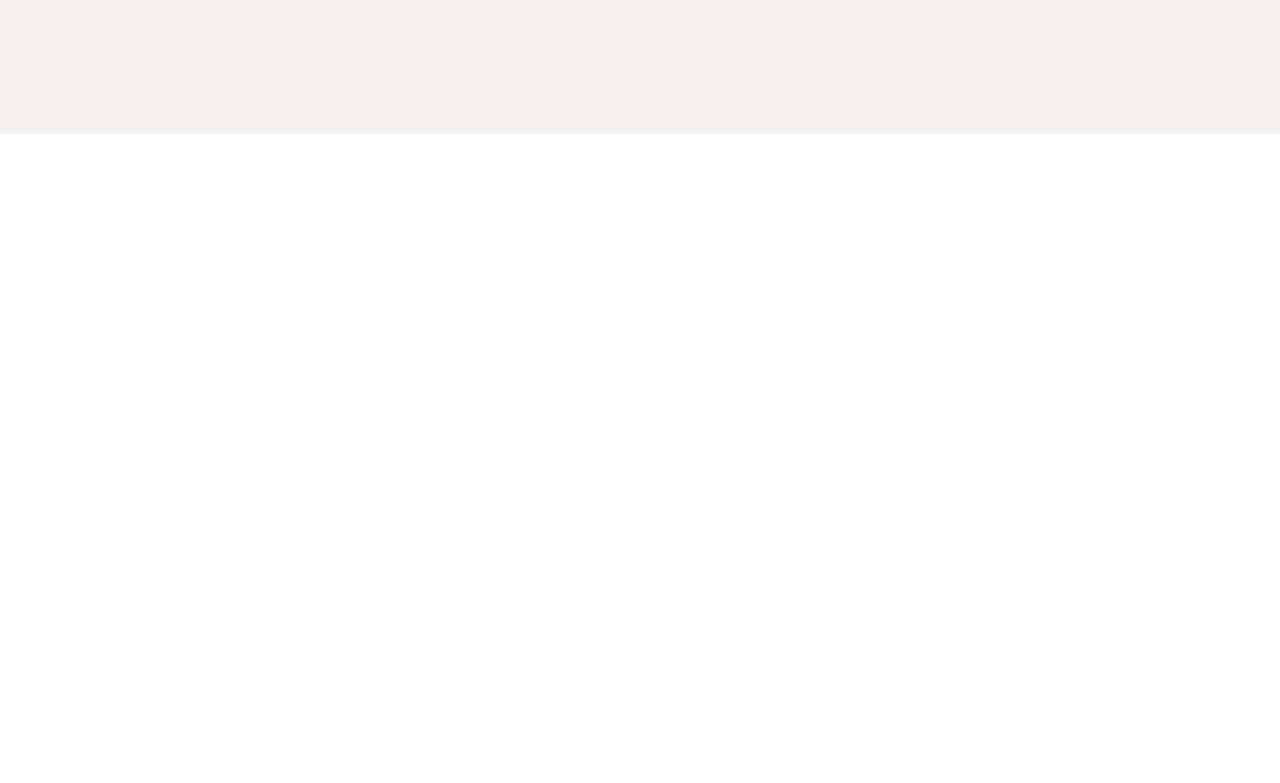
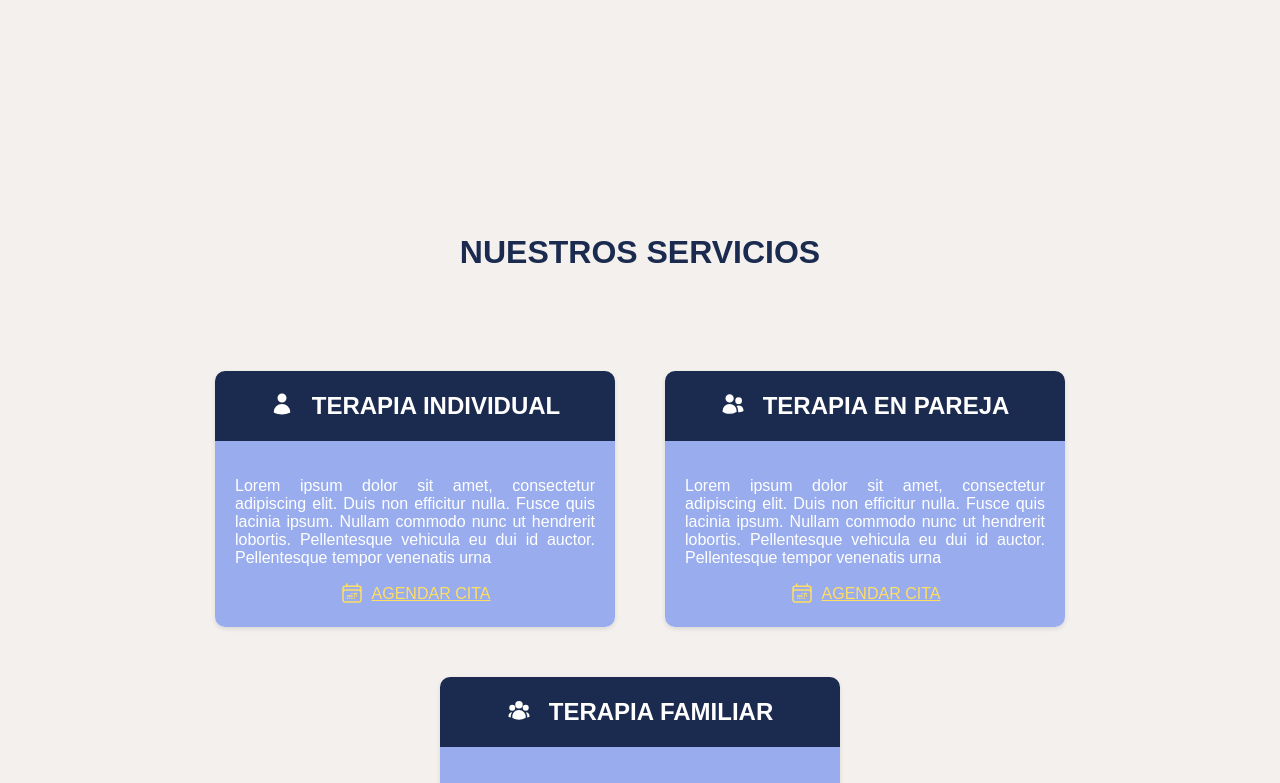
Before and after one commit to EusaHack/Centro_Platon, a React (Vite) app in the folder project/index/: page / in a window 1280 px wide. Shown: the part 1360-2143 px from the top of the page. Before the commit the page ends 1494 px from the top, so only its background shows below. Built offline with nearby package versions, Linux system fonts and the light colour scheme.

Commit message:
[UPDATE]  pantalla nuestros servicios

```diff
--- /dev/null
+++ b/project/index/src/components/CardServicios/CardServicios.css
@@ -0,0 +1,40 @@
+.card-ser {
+    background-color: #fff;
+    border-radius: 10px;
+    box-shadow: 0 2px 5px rgba(0, 0, 0, 0.1);
+    width: 400px;
+  }
+
+  .card-header-ser {
+    display: flex; /* Flexbox para el diseño */
+    align-items: center; /* Centrado vertical */
+    justify-content: center; /* Centrado horizontal */
+    gap: 10px; /* Espacio entre el ícono y el texto */
+    background-color: #1B2A4F; /* Fondo del contenedor */
+    border-top-left-radius: 10px;
+    border-top-right-radius: 10px;
+    padding: 1px; /* Aumenta el espacio interno para mejor apariencia */
+    text-align: center;
+    position: relative;
+}
+
+
+  .txt-ser{
+    color: #fff;
+  }
+
+  .card-body-ser {
+    padding: 20px;
+    text-align: center;
+    background-color: #98acee;
+    border-radius: 0px 0px 10px 10px;
+  }
+
+  .txt-card-ser {
+    text-align: justify;
+    color: #fff;
+}
+
+.txt-icon-ser{
+    color: #ffde61;
+}
--- /dev/null
+++ b/project/index/src/components/CardServicios/CardServicios.jsx
@@ -0,0 +1,20 @@
+import "./CardServicios.css"
+
+export function CardServicios({nameService,iconService,txtService}) {
+  return (
+    <div className="card-ser">
+        <div className="card-header-ser">
+            {iconService}
+            <h2 className="txt-ser"> {nameService} </h2>
+        </div>
+        <div className="card-body-ser">
+            <p className="txt-card-ser">{txtService}</p>
+            <a className="txt-icon-ser" href="#">
+            <svg xmlns="http://www.w3.org/2000/svg" fill="none" viewBox="0 0 24 24" strokeWidth={1.5} stroke="currentColor" className="size-6">
+                <path strokeLinecap="round" strokeLinejoin="round" d="M6.75 2.994v2.25m10.5-2.25v2.25m-14.252 13.5V7.491a2.25 2.25 0 0 1 2.25-2.25h13.5a2.25 2.25 0 0 1 2.25 2.25v11.251m-18 0a2.25 2.25 0 0 0 2.25 2.25h13.5a2.25 2.25 0 0 0 2.25-2.25m-18 0v-7.5a2.25 2.25 0 0 1 2.25-2.25h13.5a2.25 2.25 0 0 1 2.25 2.25v7.5m-6.75-6h2.25m-9 2.25h4.5m.002-2.25h.005v.006H12v-.006Zm-.001 4.5h.006v.006h-.006v-.005Zm-2.25.001h.005v.006H9.75v-.006Zm-2.25 0h.005v.005h-.006v-.005Zm6.75-2.247h.005v.005h-.005v-.005Zm0 2.247h.006v.006h-.006v-.006Zm2.25-2.248h.006V15H16.5v-.005Z" />
+            </svg>
+            AGENDAR CITA</a>
+        </div>
+    </div>
+  )
+}
--- a/project/index/src/components/Home/Home.jsx
+++ b/project/index/src/components/Home/Home.jsx
@@ -1,12 +1,14 @@
 import { SideNav } from "../NavBar/SideNav"
 import { HomeRender } from "./HomeRender"
 import { MenuRender } from "./MenuRender"
+import { ServiciosRender } from "./ServiciosRender"
 export function Home() {
   return (
     <>
         <SideNav />
         <HomeRender />
         <MenuRender />
+        <ServiciosRender />
     </>
   )
 }
--- /dev/null
+++ b/project/index/src/components/Home/ServiciosRender.css
@@ -0,0 +1,23 @@
+.container-ser {
+    text-align: center; /* Centra el texto y los elementos en la contenedor */
+    margin: 0 auto;
+    padding: 20px;
+    align-items: center;
+    background-color: #f3f0ed;
+    min-height: 88vh;
+    box-sizing: border-box;
+  }
+
+  .titulo-cards h1 {
+    margin-top: 80px;
+    margin-bottom: 100px; /* Espaciado entre el título y los cards */
+    font-size: 2rem;
+    color: #1b2a4f; /* Tamaño del título */
+  }
+
+  .cards-ser {
+    display: flex; /* Coloca los elementos en una fila */
+    justify-content: center; /* Centra horizontalmente las cards */
+    gap: 50px; /* Espacio entre las cards */
+    flex-wrap: wrap; /* Permite que las cards pasen a la siguiente fila si no caben */
+  }
--- a/project/index/src/components/Home/ServiciosRender.jsx
+++ b/project/index/src/components/Home/ServiciosRender.jsx
@@ -1,5 +1,44 @@
-export default function ServiciosRender() {
+import { CardServicios } from "../CardServicios/CardServicios"
+import "./ServiciosRender.css"
+
+export function ServiciosRender() {
   return (
-    <div>ServiciosRender</div>
+    <div className="container-ser">
+        <div className="titulo-cards">
+          <h1>NUESTROS SERVICIOS</h1>
+        </div>
+        <div className="cards-ser">
+          <CardServicios
+          nameService="TERAPIA INDIVIDUAL"
+          iconService={<svg xmlns="http://www.w3.org/2000/svg" viewBox="0 0 24 24" fill="white" className="size-6">
+                          <path fillRule="evenodd" d="M7.5 6a4.5 4.5 0 1 1 9 0 4.5 4.5 0 0 1-9 0ZM3.751 20.105a8.25 8.25 0 0 1 16.498 0 .75.75 0 0 1-.437.695A18.683 18.683 0 0 1 12 22.5c-2.786 0-5.433-.608-7.812-1.7a.75.75 0 0 1-.437-.695Z" clipRule="evenodd" />
+                        </svg>}
+          txtService="Lorem ipsum dolor sit amet, consectetur adipiscing elit. Duis non efficitur nulla.
+              Fusce quis lacinia ipsum. Nullam commodo nunc ut hendrerit lobortis. Pellentesque
+              vehicula eu dui id auctor. Pellentesque tempor venenatis urna"
+          />
+
+          <CardServicios
+          nameService="TERAPIA EN PAREJA"
+          iconService={<svg xmlns="http://www.w3.org/2000/svg" viewBox="0 0 24 24" fill="white" className="size-6">
+                          <path d="M4.5 6.375a4.125 4.125 0 1 1 8.25 0 4.125 4.125 0 0 1-8.25 0ZM14.25 8.625a3.375 3.375 0 1 1 6.75 0 3.375 3.375 0 0 1-6.75 0ZM1.5 19.125a7.125 7.125 0 0 1 14.25 0v.003l-.001.119a.75.75 0 0 1-.363.63 13.067 13.067 0 0 1-6.761 1.873c-2.472 0-4.786-.684-6.76-1.873a.75.75 0 0 1-.364-.63l-.001-.122ZM17.25 19.128l-.001.144a2.25 2.25 0 0 1-.233.96 10.088 10.088 0 0 0 5.06-1.01.75.75 0 0 0 .42-.643 4.875 4.875 0 0 0-6.957-4.611 8.586 8.586 0 0 1 1.71 5.157v.003Z" />
+                        </svg>}
+          txtService="Lorem ipsum dolor sit amet, consectetur adipiscing elit. Duis non efficitur nulla.
+              Fusce quis lacinia ipsum. Nullam commodo nunc ut hendrerit lobortis. Pellentesque
+              vehicula eu dui id auctor. Pellentesque tempor venenatis urna"
+          />
+
+          <CardServicios
+          nameService="TERAPIA FAMILIAR"
+          iconService={<svg xmlns="http://www.w3.org/2000/svg" viewBox="0 0 24 24" fill="white" className="size-6">
+                        <path fillRule="evenodd" d="M8.25 6.75a3.75 3.75 0 1 1 7.5 0 3.75 3.75 0 0 1-7.5 0ZM15.75 9.75a3 3 0 1 1 6 0 3 3 0 0 1-6 0ZM2.25 9.75a3 3 0 1 1 6 0 3 3 0 0 1-6 0ZM6.31 15.117A6.745 6.745 0 0 1 12 12a6.745 6.745 0 0 1 6.709 7.498.75.75 0 0 1-.372.568A12.696 12.696 0 0 1 12 21.75c-2.305 0-4.47-.612-6.337-1.684a.75.75 0 0 1-.372-.568 6.787 6.787 0 0 1 1.019-4.38Z" clipRule="evenodd" />
+                        <path d="M5.082 14.254a8.287 8.287 0 0 0-1.308 5.135 9.687 9.687 0 0 1-1.764-.44l-.115-.04a.563.563 0 0 1-.373-.487l-.01-.121a3.75 3.75 0 0 1 3.57-4.047ZM20.226 19.389a8.287 8.287 0 0 0-1.308-5.135 3.75 3.75 0 0 1 3.57 4.047l-.01.121a.563.563 0 0 1-.373.486l-.115.04c-.567.2-1.156.349-1.764.441Z" />
+                      </svg>}
+          txtService="Lorem ipsum dolor sit amet, consectetur adipiscing elit. Duis non efficitur nulla.
+              Fusce quis lacinia ipsum. Nullam commodo nunc ut hendrerit lobortis. Pellentesque
+              vehicula eu dui id auctor. Pellentesque tempor venenatis urna"
+          />
+        </div>
+    </div>
   )
 }
```
